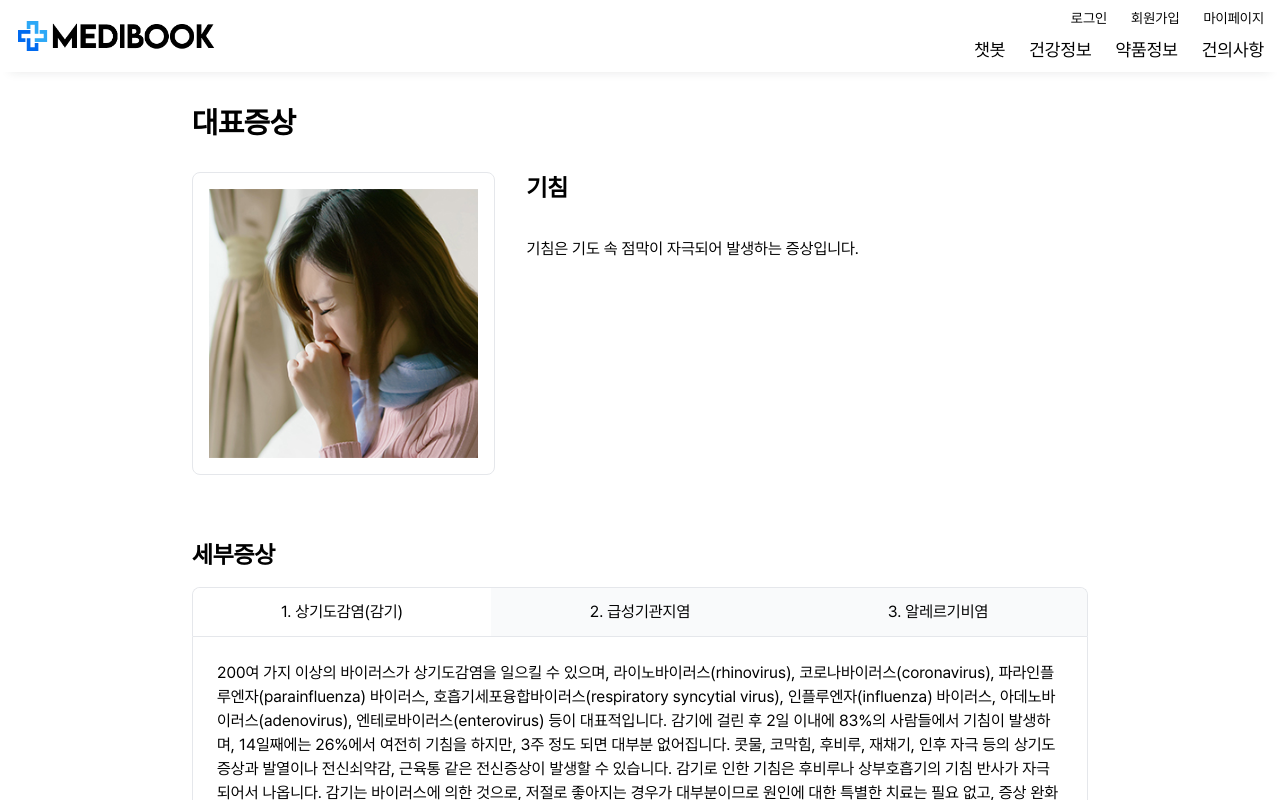
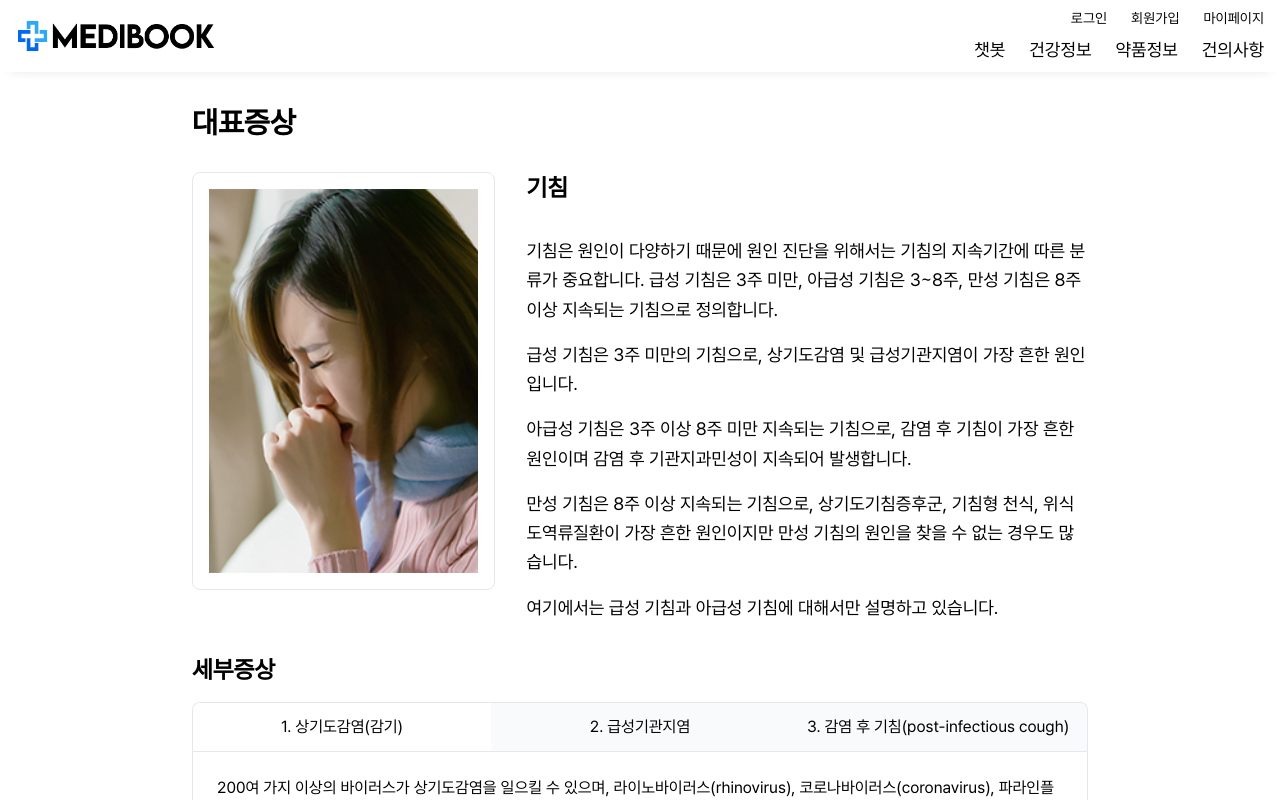
Before and after one commit to hyeonji423/project_front, a React (Create React App) app: page /symptomdetail/1 in a window 1280 px wide. Shown: the top 800 px of the page. Built offline with nearby package versions, Linux system fonts and the light colour scheme.

Commit message:
symtomsdetail

```diff
--- a/src/components/details/Symptomdetail.jsx
+++ b/src/components/details/Symptomdetail.jsx
@@ -33,7 +33,7 @@ const SymptomDetail = () => {
         <div className="w-[70%] text-2xl font-bold gap-4 ml-8">
           {symptomInfo.title}
           {/* 증상 */}
-          <div className="flex w-full text-[16px] font-medium flex-col gap-4 mt-8">
+          <div className="flex w-full text-[18px] font-medium flex-col gap-4 mt-8">
             {symptomInfo.content.map((item, index) => (
               <p key={index} className="leading-relaxed">
                 {item}
--- a/src/constants/symptomdata.jsx
+++ b/src/constants/symptomdata.jsx
@@ -40,7 +40,30 @@ const disease = [
       },
       {
         id: 3,
-        title: "알레르기비염",
+        title: "감염 후 기침(post-infectious cough)",
+        content:
+          "후비루(postnasal drip) 증상이 있거나 목의 가래를 자주 뱉어 내는 경우에는 항히스타민제와 함께 울혈제거제, 거담제 등을 복용할 수 있습니다. 이렇게 1주 이상 치료하였음에도 증상이 좋아지지 않는다면 부비동염이 동반되었는지 확인해야 합니다. ",
+      },
+    ],
+  },
+  {
+    id: 2,
+    title: "마른기침",
+    types: [
+      {
+        id: 1,
+        title: "상기도감염(감기)",
+        content: "200여 가지 이상의 바이러스가 상기도감염을 일으킬 수 있으며,.",
+      },
+      {
+        id: 2,
+        title: "급성기관지염",
+        content:
+          "인플루엔자(Influenza) 바이러스, 파라인플루엔자(parainfluenza) 바이러스.",
+      },
+      {
+        id: 3,
+        title: "감염 후 기침(post-infectious cough)",
         content:
           "알레르기비염은 기침과 함께 맑은 콧물, 코막힘, 코 및 눈 주위의 가려움증이 주 증상입니다. ",
       },
@@ -96,9 +119,9 @@ const symptoms = [
       },
       {
         id: 3,
-        title: "알레르기비염",
+        title: "감염 후 기침(post-infectious cough) ",
         content: [
-          "알레르기비염은 기침과 함께 맑은 콧물, 코막힘, 코 및 눈 주위의 가려움증이 주 증상입니다. 심한 경우에는 눈부심, 과도한 눈물, 전두통(이마두통) 등의 증상이 동반되기도 합니다. 집먼지진드기, 꽃가루나 동물의 털과 같은 특정 알레르기 항원에 의해 증상이 유발되며, 이러한 항원에 대한 과민성은 유전적 경향이 있습니다. 코 안을 진찰해보면 점막이 부어 있고, 창백하며, 수양성 또는 점액성 분비물이 고여 있는 것을 볼 수 있습니다. 농성 분비물이 있으면 이차감염으로 인한 부비동염으로 생각하고, 이를 같이 치료하여야 합니다.",
+          "감염 후 기침은 폐렴 등의 합병증 없이 급성 호흡기 감염 후에 기침 증상이 지속적으로 유발되는 경우를 총칭합니다. 감염 후 기침은 바이러스에 의한 상기도 감염 후에 가장 흔히 발생하며, 기도염증 및 이와 동반된 기도과민증, 객담분비 증가, 점액 섬모기능 장애, 코와 부비동의 염증에 의한 후비루, 심한 기침으로 인한 위식도역류 악화 등 다양한 병리기전에 의해 발생됩니다. ",
         ],
       },
     ],
@@ -106,15 +129,21 @@ const symptoms = [
   {
     id: 2,
     title: "마른기침",
-    sections: [
+    types: [
       {
+        id: 1,
         title: "증상",
-        content: [
-          "1. 목 뒤가 간지럽고 건조하며, 가벼운 마른기침이 시작됨",
-          "2. 기침이 잦아지고 목이 따갑거나 쉰 목소리가 나타남",
-          "3. 밤에 기침이 심해지고 가슴이 답답하며 수면장애가 발생",
-          "4. 지속적인 기침으로 인한 피로감, 두통, 근육통이 동반됨",
-        ],
+        content: ["1. 목 뒤가 간지럽고 건조하며, 가벼운 마른기침이 시작됨"],
+      },
+      {
+        id: 2,
+        title: "원인",
+        content: ["기침은 기도 속 점막이 자극되어 발생하는 증상입니다."],
+      },
+      {
+        id: 3,
+        title: "치료",
+        content: ["마른기침은 원인에 따라 치료 방법이 다릅니다."],
       },
     ],
   },
@@ -125,18 +154,25 @@ const summary = [
     id: 0,
     title: "두통",
     content: [
-      "두통은 두개골 주위의 피부와 근육, 혈관, 뇌 속 신경세포에 영향을 주는 원인을 가진 증상입니다.",
+      "두통은 전체 인구의 70~80%가 경험하는 매우 흔한 증상입니다. 두통이 생기면 많은 사람들이 혹시 뇌에 문제가 생긴 게 아닐까 염려하기도 하지만, 실제로 심각한 질병이 원인인 경우는 드뭅니다.",
+      "국내 한 연구에 의하면 남자는 63%, 여자는 73%가 최근 1년간 두통을 경험한 적이 있다고 하였습니다. 미국도 성인 인구의 약 40%가 일상적으로 두통을 경험한다고 하고, 남자는 91%, 여자는 95%가 두통을 경험한 적이 있다고 합니다. 이처럼 두통은 일상생활 속에서 경험하는 가장 흔한 증상 중의 하나입니다.",
     ],
   },
   {
     id: 1,
     title: "기침",
-    content: ["기침은 기도 속 점막이 자극되어 발생하는 증상입니다."],
+    content: [
+      "기침은 원인이 다양하기 때문에 원인 진단을 위해서는 기침의 지속기간에 따른 분류가 중요합니다. 급성 기침은 3주 미만, 아급성 기침은 3~8주, 만성 기침은 8주 이상 지속되는 기침으로 정의합니다.",
+      "급성 기침은 3주 미만의 기침으로, 상기도감염 및 급성기관지염이 가장 흔한 원인입니다.",
+      "아급성 기침은 3주 이상 8주 미만 지속되는 기침으로, 감염 후 기침이 가장 흔한 원인이며 감염 후 기관지과민성이 지속되어 발생합니다.",
+      "만성 기침은 8주 이상 지속되는 기침으로, 상기도기침증후군, 기침형 천식, 위식도역류질환이 가장 흔한 원인이지만 만성 기침의 원인을 찾을 수 없는 경우도 많습니다.",
+      "여기에서는 급성 기침과 아급성 기침에 대해서만 설명하고 있습니다.",
+    ],
   },
   {
     id: 2,
     title: "마른기침",
-    content: "마른기침은 기도 속 점막이 자극되어 발생하는 증상입니다.",
+    content: ["마른기침은 기도 속 점막이 자극되어 발생하는 증상입니다."],
   },
 ];
 
```
